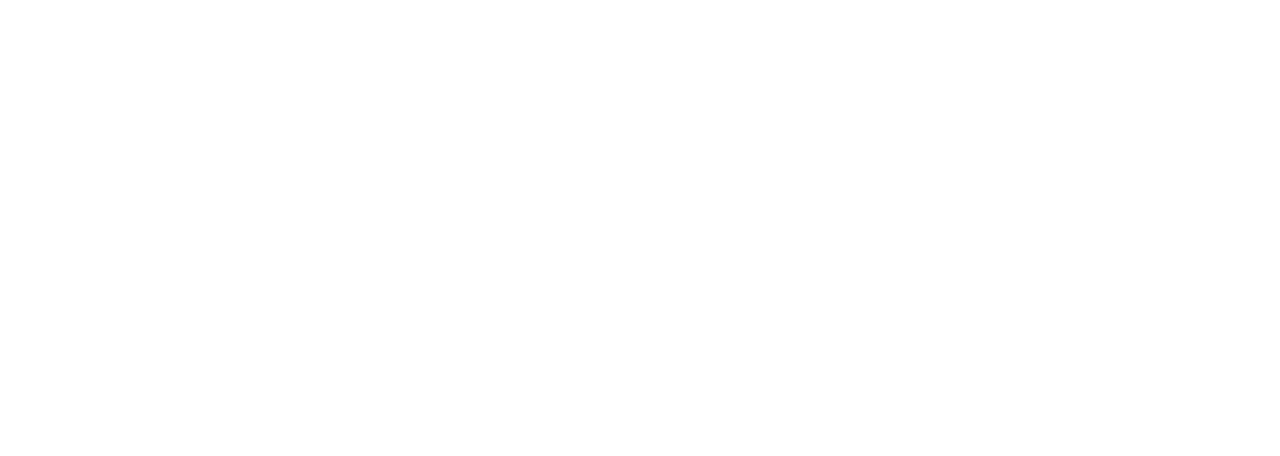
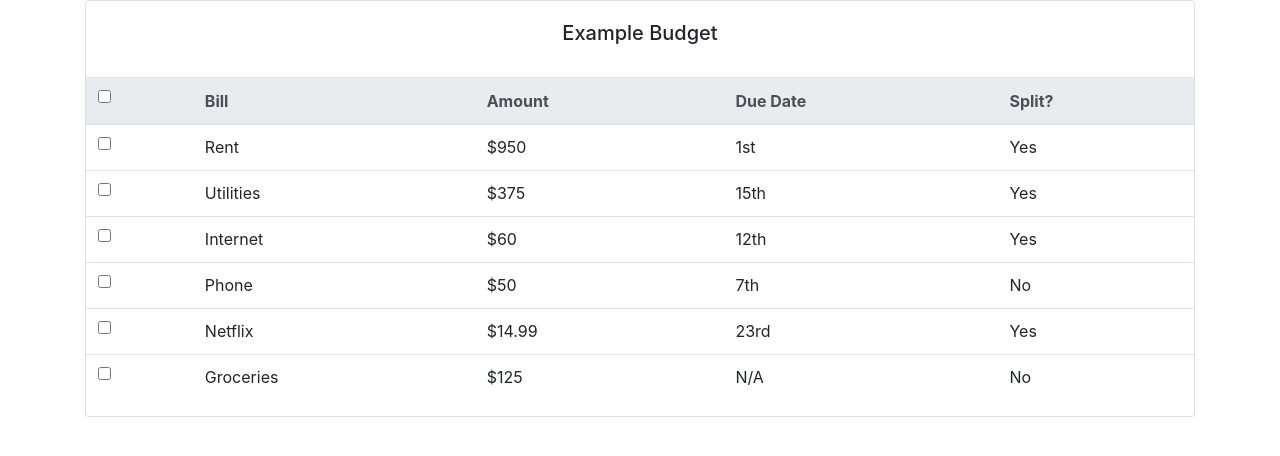
Before and after one commit to bangalia/Adulthood101, a plain HTML site: page budget2.html in a window 1280 px wide. Drawn offline with nearby package versions, Linux system fonts and the light colour scheme.

Commit message:
budget update

```diff
--- a/budget2.html
+++ b/budget2.html
@@ -9,5 +9,73 @@
 </head>
 
 <body>
+    <div class="container">
+        <div class="row">
+            <div class="col-12">
+                <div class="card">
+                    <div class="card-body text-center">
+                        <h5 class="card-title m-b-0">Example Budget</h5>
+                    </div>
+                    <div class="table-responsive">
+                        <table class="table">
+                            <thead class="thead-light">
+                                <tr>
+                                    <th> <label class="customcheckbox m-b-20"> <input type="checkbox" id="mainCheckbox"> <span class="checkmark"></span> </label> </th>
+                                    <th scope="col">Bill</th>
+                                    <th scope="col">Amount</th>
+                                    <th scope="col">Due Date</th>
+                                    <th scope="col">Split?</th>
+                                </tr>
+                            </thead>
+                            <tbody class="customtable">
+                                <tr>
+                                    <th> <label class="customcheckbox"> <input type="checkbox" class="listCheckbox"> <span class="checkmark"></span> </label> </th>
+                                    <td>Rent</td>
+                                    <td>$950</td>
+                                    <td>1st</td>
+                                    <td>Yes</td>
+                                </tr>
+                                <tr>
+                                    <th> <label class="customcheckbox"> <input type="checkbox" class="listCheckbox"> <span class="checkmark"></span> </label> </th>
+                                    <td>Utilities</td>
+                                    <td>$375</td>
+                                    <td>15th</td>
+                                    <td>Yes</td>
+                                </tr>
+                                <tr>
+                                    <th> <label class="customcheckbox"> <input type="checkbox" class="listCheckbox"> <span class="checkmark"></span> </label> </th>
+                                    <td>Internet</td>
+                                    <td>$60</td>
+                                    <td>12th</td>
+                                    <td>Yes</td>
+                                </tr>
+                                <tr>
+                                    <th> <label class="customcheckbox"> <input type="checkbox" class="listCheckbox"> <span class="checkmark"></span> </label> </th>
+                                    <td>Phone</td>
+                                    <td>$50</td>
+                                    <td>7th</td>
+                                    <td>No</td>
+                                </tr>
+                                <tr>
+                                    <th> <label class="customcheckbox"> <input type="checkbox" class="listCheckbox"> <span class="checkmark"></span> </label> </th>
+                                    <td>Netflix</td>
+                                    <td>$14.99</td>
+                                    <td>23rd</td>
+                                    <td>Yes</td>
+                                </tr>
+                                <tr>
+                                    <th> <label class="customcheckbox"> <input type="checkbox" class="listCheckbox"> <span class="checkmark"></span> </label> </th>
+                                    <td>Groceries</td>
+                                    <td>$125</td>
+                                    <td>N/A</td>
+                                    <td>No</td>
+                                </tr>
+                            </tbody>
+                        </table>
+                    </div>
+                </div>
+            </div>
+        </div>
+    </div>
 </body>
 </html>
```
Also changed, not shown: html/grocery.html (+10 -0 lines), html/home.html (renamed from home.html, +12 -43 lines), images/18.jpg (added).
